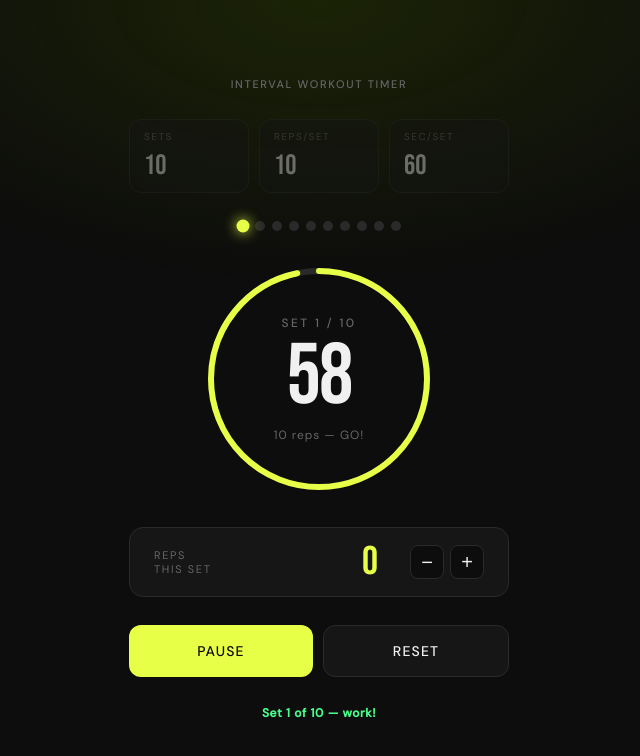
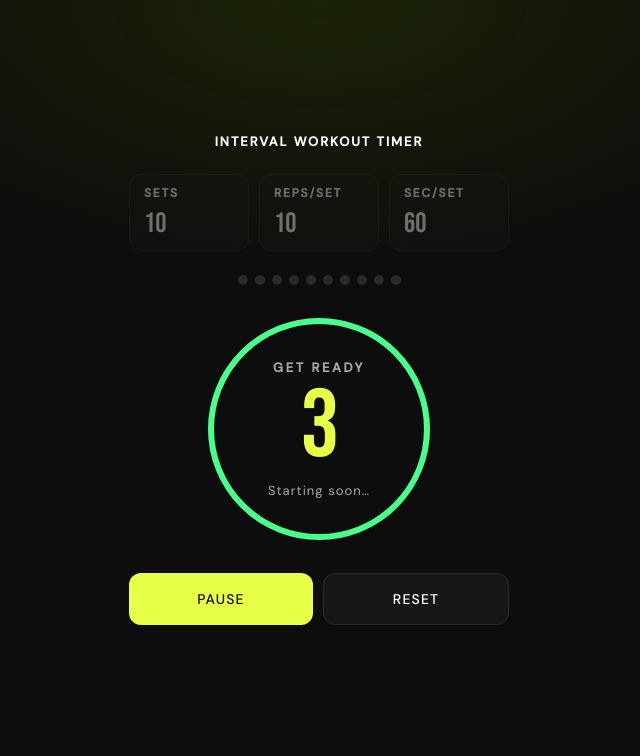
Before and after one commit to stackmochris/Tools, a plain HTML site: page set_timer.html in a window 1280 px wide. Both pictures are taken after a click on the button "START". Shown: the whole page, without its empty margins (321-961 px from the left). Drawn offline with Linux system fonts and the light colour scheme.

Commit message:
set_timer.html

```diff
--- a/set_timer.html
+++ b/set_timer.html
@@ -13,11 +13,14 @@
     --border: #2a2a2a;
     --accent: #e8ff47;
     --accent-dim: #b8cc30;
-    --text: #f0f0f0;
-    --muted: #666;
+    --text: #ffffff;
+    --muted: #aaaaaa;
     --danger: #ff4747;
     --warn: #ff9f47;
     --go: #47ff8a;
+    --ring-green: #47ff8a;
+    --ring-orange: #ff9f47;
+    --ring-red: #ff4747;
   }
 
   * { box-sizing: border-box; margin: 0; padding: 0; }
@@ -60,18 +63,19 @@
     display: flex;
     flex-direction: column;
     align-items: center;
-    gap: 28px;
+    gap: 24px;
     position: relative;
     z-index: 1;
   }
 
+  /* HEADER */
   .header {
     text-align: center;
     letter-spacing: 0.15em;
-    font-size: 11px;
-    font-weight: 500;
+    font-size: 13px;
+    font-weight: 600;
     text-transform: uppercase;
-    color: var(--muted);
+    color: var(--text);
   }
 
   /* SET INDICATORS */
@@ -114,13 +118,13 @@
   .ring-bg { fill: none; stroke: var(--border); stroke-width: 6; }
   .ring-fill {
     fill: none;
-    stroke: var(--accent);
+    stroke: var(--ring-green);
     stroke-width: 6;
     stroke-linecap: round;
     transition: stroke-dashoffset 0.5s linear, stroke 0.3s;
   }
-  .ring-fill.warn { stroke: var(--warn); }
-  .ring-fill.danger { stroke: var(--danger); }
+  .ring-fill.phase-orange { stroke: var(--ring-orange); }
+  .ring-fill.phase-red    { stroke: var(--ring-red); }
 
   .clock-inner {
     text-align: center;
@@ -129,8 +133,8 @@
 
   .set-label {
     font-family: 'DM Sans', sans-serif;
-    font-size: 12px;
-    font-weight: 500;
+    font-size: 13px;
+    font-weight: 600;
     letter-spacing: 0.2em;
     text-transform: uppercase;
     color: var(--muted);
@@ -145,60 +149,16 @@
     color: var(--text);
     transition: color 0.3s;
   }
-  .time-display.warn { color: var(--warn); }
-  .time-display.danger { color: var(--danger); }
+  .time-display.phase-orange { color: var(--ring-orange); }
+  .time-display.phase-red    { color: var(--ring-red); }
+  .time-display.countdown    { color: var(--accent); font-size: 96px; }
 
   .rep-hint {
-    font-size: 12px;
+    font-size: 13px;
     color: var(--muted);
     margin-top: 6px;
     letter-spacing: 0.08em;
   }
-
-  /* REP COUNTER */
-  .rep-row {
-    display: flex;
-    align-items: center;
-    gap: 16px;
-    background: var(--surface);
-    border: 1px solid var(--border);
-    border-radius: 14px;
-    padding: 14px 24px;
-    width: 100%;
-  }
-  .rep-label {
-    font-size: 11px;
-    text-transform: uppercase;
-    letter-spacing: 0.15em;
-    color: var(--muted);
-    flex: 1;
-  }
-  .rep-count {
-    font-family: 'Bebas Neue', sans-serif;
-    font-size: 40px;
-    color: var(--accent);
-    line-height: 1;
-    min-width: 48px;
-    text-align: center;
-  }
-  .rep-btns { display: flex; gap: 6px; }
-  .rep-btn {
-    width: 34px;
-    height: 34px;
-    border-radius: 8px;
-    border: 1px solid var(--border);
-    background: var(--bg);
-    color: var(--text);
-    font-size: 20px;
-    cursor: pointer;
-    display: flex;
-    align-items: center;
-    justify-content: center;
-    transition: all 0.15s;
-    line-height: 1;
-  }
-  .rep-btn:hover { background: var(--border); border-color: #444; }
-  .rep-btn:active { transform: scale(0.93); }
 
   /* CONTROLS */
   .controls { display: flex; gap: 10px; width: 100%; }
@@ -232,7 +192,7 @@
 
   /* STATUS MESSAGE */
   .status-msg {
-    font-size: 12px;
+    font-size: 13px;
     color: var(--muted);
     text-align: center;
     letter-spacing: 0.05em;
@@ -258,10 +218,11 @@
     gap: 6px;
   }
   .setting-block label {
-    font-size: 10px;
+    font-size: 12px;
     text-transform: uppercase;
     letter-spacing: 0.15em;
-    color: var(--muted);
+    color: var(--text);
+    font-weight: 600;
   }
   .setting-block input {
     background: transparent;
@@ -306,7 +267,7 @@
 <div class="container">
   <div class="header">Interval Workout Timer</div>
 
-  <!-- Settings (shown before start) -->
+  <!-- Settings -->
   <div class="settings-row" id="settingsRow">
     <div class="setting-block">
       <label>Sets</label>
@@ -339,16 +300,6 @@
     </div>
   </div>
 
-  <!-- Rep counter -->
-  <div class="rep-row">
-    <div class="rep-label">Reps<br>this set</div>
-    <div class="rep-count" id="repCount">0</div>
-    <div class="rep-btns">
-      <button class="rep-btn" id="repMinus">−</button>
-      <button class="rep-btn" id="repPlus">+</button>
-    </div>
-  </div>
-
   <!-- Controls -->
   <div class="controls">
     <button class="btn btn-start" id="startBtn">START</button>
@@ -365,25 +316,42 @@
 </div>
 
 <script>
-const CIRCUMFERENCE = 2 * Math.PI * 108; // 678.6
+const CIRCUMFERENCE = 2 * Math.PI * 108;
 
 let totalSets, repsPerSet, secsPerSet;
 let currentSet = 0;
 let secondsLeft = 0;
-let repsThisSet = 0;
 let running = false;
 let intervalId = null;
-let repLog = []; // reps completed per set
+let repLog = [];
 let audioCtx = null;
+let wakeLock = null;
+let countingDown = false;
+let cdIntervalId = null;
 
 const $ = id => document.getElementById(id);
 
+// ── Wake Lock — keep screen on ───────────────────────────────
+async function requestWakeLock() {
+  if ('wakeLock' in navigator) {
+    try { wakeLock = await navigator.wakeLock.request('screen'); } catch(e) {}
+  }
+}
+async function releaseWakeLock() {
+  if (wakeLock) { try { await wakeLock.release(); } catch(e) {} wakeLock = null; }
+}
+document.addEventListener('visibilitychange', () => {
+  if (document.visibilityState === 'visible' && running) requestWakeLock();
+});
+
+// ── Settings ─────────────────────────────────────────────────
 function getSettings() {
-  totalSets = parseInt($('totalSets').value) || 10;
+  totalSets  = parseInt($('totalSets').value)  || 10;
   repsPerSet = parseInt($('repsPerSet').value) || 10;
   secsPerSet = parseInt($('secsPerSet').value) || 60;
 }
 
+// ── Dots ─────────────────────────────────────────────────────
 function buildDots() {
   const track = $('setTrack');
   track.innerHTML = '';
@@ -403,41 +371,70 @@ function updateDots() {
   }
 }
 
+// ── Ring colour phases ───────────────────────────────────────
+// Green: first 30s elapsed (secs remaining > secsPerSet-30)
+// Orange: 30-45s elapsed
+// Red: 45s+ elapsed
 function updateRing(secs) {
+  const elapsed = secsPerSet - secs;
   const fraction = secs / secsPerSet;
   const offset = CIRCUMFERENCE * (1 - fraction);
   const ring = $('ringFill');
+  const td   = $('timeDisplay');
+
   ring.style.strokeDashoffset = offset;
-  const td = $('timeDisplay');
   ring.className = 'ring-fill';
-  td.className = 'time-display';
-  if (secs <= 10) { ring.classList.add('danger'); td.classList.add('danger'); }
-  else if (secs <= 20) { ring.classList.add('warn'); td.classList.add('warn'); }
+  td.className   = 'time-display';
+
+  if (elapsed >= 45) {
+    ring.classList.add('phase-red');
+    td.classList.add('phase-red');
+  } else if (elapsed >= 30) {
+    ring.classList.add('phase-orange');
+    td.classList.add('phase-orange');
+  }
+  // else: green (default stroke colour, no extra class)
 }
 
-function beep(type = 'start') {
+// ── Audio ────────────────────────────────────────────────────
+function beep(type) {
   if (!audioCtx) audioCtx = new (window.AudioContext || window.webkitAudioContext)();
-  const osc = audioCtx.createOscillator();
+  const osc  = audioCtx.createOscillator();
   const gain = audioCtx.createGain();
   osc.connect(gain); gain.connect(audioCtx.destination);
-  if (type === 'start') {
+
+  switch(type) {
+    case 'start':
       osc.frequency.setValueAtTime(880, audioCtx.currentTime);
       osc.frequency.setValueAtTime(1100, audioCtx.currentTime + 0.1);
-    gain.gain.setValueAtTime(0.3, audioCtx.currentTime);
+      gain.gain.setValueAtTime(0.35, audioCtx.currentTime);
       gain.gain.exponentialRampToValueAtTime(0.001, audioCtx.currentTime + 0.35);
       osc.start(); osc.stop(audioCtx.currentTime + 0.35);
-  } else if (type === 'warn') {
+      break;
+
+    case 'tick':
+      // Short click for 56/57/58/59s tones
+      osc.frequency.setValueAtTime(1000, audioCtx.currentTime);
+      gain.gain.setValueAtTime(0.15, audioCtx.currentTime);
+      gain.gain.exponentialRampToValueAtTime(0.001, audioCtx.currentTime + 0.07);
+      osc.start(); osc.stop(audioCtx.currentTime + 0.07);
+      break;
+
+    case 'countdown':
       osc.frequency.setValueAtTime(660, audioCtx.currentTime);
-    gain.gain.setValueAtTime(0.15, audioCtx.currentTime);
-    gain.gain.exponentialRampToValueAtTime(0.001, audioCtx.currentTime + 0.2);
-    osc.start(); osc.stop(audioCtx.currentTime + 0.2);
-  } else if (type === 'done') {
+      gain.gain.setValueAtTime(0.2, audioCtx.currentTime);
+      gain.gain.exponentialRampToValueAtTime(0.001, audioCtx.currentTime + 0.15);
+      osc.start(); osc.stop(audioCtx.currentTime + 0.15);
+      break;
+
+    case 'done':
       osc.frequency.setValueAtTime(1320, audioCtx.currentTime);
       osc.frequency.setValueAtTime(1100, audioCtx.currentTime + 0.15);
-    osc.frequency.setValueAtTime(880, audioCtx.currentTime + 0.3);
+      osc.frequency.setValueAtTime(880,  audioCtx.currentTime + 0.3);
       gain.gain.setValueAtTime(0.3, audioCtx.currentTime);
       gain.gain.exponentialRampToValueAtTime(0.001, audioCtx.currentTime + 0.5);
       osc.start(); osc.stop(audioCtx.currentTime + 0.5);
+      break;
   }
 }
 
@@ -447,17 +444,45 @@ function flash() {
   setTimeout(() => f.classList.remove('active'), 200);
 }
 
+// ── 5-second pre-start countdown ────────────────────────────
+function runCountdown(callback) {
+  countingDown = true;
+  let count = 5;
+
+  $('setLabel').textContent   = 'GET READY';
+  $('timeDisplay').className  = 'time-display countdown';
+  $('timeDisplay').textContent = count;
+  $('repHint').textContent    = 'Starting soon…';
+  $('statusMsg').textContent  = '';
+  $('statusMsg').className    = 'status-msg';
+  $('ringFill').className     = 'ring-fill';
+  $('ringFill').style.strokeDashoffset = 0;
+  beep('countdown');
+
+  cdIntervalId = setInterval(() => {
+    count--;
+    if (count > 0) {
+      $('timeDisplay').textContent = count;
+      beep('countdown');
+    } else {
+      clearInterval(cdIntervalId);
+      countingDown = false;
+      callback();
+    }
+  }, 1000);
+}
+
+// ── Set logic ────────────────────────────────────────────────
 function startSet(setNum) {
-  currentSet = setNum;
+  currentSet  = setNum;
   secondsLeft = secsPerSet;
-  repsThisSet = 0;
-  $('repCount').textContent = '0';
   updateDots();
-  $('setLabel').textContent = `SET ${currentSet} / ${totalSets}`;
+  $('setLabel').textContent   = `SET ${currentSet} / ${totalSets}`;
   $('timeDisplay').textContent = secondsLeft;
-  $('repHint').textContent = `${repsPerSet} reps — GO!`;
-  $('statusMsg').textContent = `Set ${currentSet} of ${totalSets} — work!`;
-  $('statusMsg').className = 'status-msg go';
+  $('timeDisplay').className  = 'time-display';
+  $('repHint').textContent    = `${repsPerSet} reps — GO!`;
+  $('statusMsg').textContent  = `Set ${currentSet} of ${totalSets} — work!`;
+  $('statusMsg').className    = 'status-msg go';
   updateRing(secondsLeft);
   beep('start');
   flash();
@@ -466,16 +491,18 @@ function startSet(setNum) {
 function endWorkout() {
   running = false;
   clearInterval(intervalId);
-  $('startBtn').textContent = 'START';
-  $('setLabel').textContent = 'Complete!';
+  releaseWakeLock();
+  $('startBtn').textContent    = 'START';
+  $('setLabel').textContent    = 'Complete!';
   $('timeDisplay').textContent = '✓';
-  $('timeDisplay').className = 'time-display';
-  $('repHint').textContent = '';
-  $('statusMsg').textContent = '';
+  $('timeDisplay').className   = 'time-display';
+  $('repHint').textContent     = '';
+  $('statusMsg').textContent   = '';
   $('ringFill').style.strokeDashoffset = 0;
+  $('ringFill').className = 'ring-fill';
 
-  const totalReps = repLog.reduce((a, b) => a + b, 0);
-  $('completeStats').textContent = `${totalSets} sets · ${totalReps} total reps · ${Math.round(totalSets * secsPerSet / 60)} min`;
+  $('completeStats').textContent =
+    `${totalSets} sets · ${Math.round(totalSets * secsPerSet / 60)} min`;
   $('completeBanner').classList.add('show');
   beep('done');
   flash();
@@ -485,10 +512,12 @@ function tick() {
   secondsLeft--;
   $('timeDisplay').textContent = secondsLeft;
   updateRing(secondsLeft);
-  if (secondsLeft === 10) beep('warn');
+
+  // Tones at 56, 57, 58, 59 seconds (i.e. when 4, 3, 2, 1 seconds remain)
+  if (secondsLeft >= 1 && secondsLeft <= 4) beep('tick');
 
   if (secondsLeft <= 0) {
-    repLog.push(repsThisSet);
+    repLog.push(0);
     if (currentSet >= totalSets) {
       endWorkout();
     } else {
@@ -497,60 +526,69 @@ function tick() {
   }
 }
 
+// ── Start / Pause / Resume ───────────────────────────────────
 function startStop() {
   if (!running) {
     getSettings();
     buildDots();
     $('completeBanner').classList.remove('show');
-    if (currentSet === 0) {
-      // fresh start
+    $('settingsRow').style.opacity      = '0.4';
+    $('settingsRow').style.pointerEvents = 'none';
     running = true;
     $('startBtn').textContent = 'PAUSE';
-      $('settingsRow').style.opacity = '0.4';
-      $('settingsRow').style.pointerEvents = 'none';
+    requestWakeLock();
+
+    if (currentSet === 0) {
+      // Fresh start with 5s countdown
+      runCountdown(() => {
         startSet(1);
         intervalId = setInterval(tick, 1000);
+      });
     } else {
-      // resume
-      running = true;
-      $('startBtn').textContent = 'PAUSE';
+      // Resume
       intervalId = setInterval(tick, 1000);
     }
   } else {
+    // Pause — but not during countdown
+    if (countingDown) {
+      clearInterval(cdIntervalId);
+      countingDown = false;
+    }
     running = false;
     clearInterval(intervalId);
-    $('startBtn').textContent = 'RESUME';
+    releaseWakeLock();
+    $('startBtn').textContent  = 'RESUME';
     $('statusMsg').textContent = 'Paused';
-    $('statusMsg').className = 'status-msg';
+    $('statusMsg').className   = 'status-msg';
   }
 }
 
 function reset() {
-  running = false;
+  running      = false;
+  countingDown = false;
   clearInterval(intervalId);
+  clearInterval(cdIntervalId);
+  releaseWakeLock();
   currentSet = 0;
-  repLog = [];
-  repsThisSet = 0;
+  repLog     = [];
   getSettings();
   buildDots();
-  $('repCount').textContent = '0';
-  $('setLabel').textContent = 'Set — / —';
+  $('setLabel').textContent    = 'Set — / —';
   $('timeDisplay').textContent = secsPerSet;
-  $('timeDisplay').className = 'time-display';
-  $('repHint').textContent = 'Press Start';
-  $('statusMsg').textContent = 'Configure sets above, then press Start';
-  $('statusMsg').className = 'status-msg';
-  $('startBtn').textContent = 'START';
+  $('timeDisplay').className   = 'time-display';
+  $('repHint').textContent     = 'Press Start';
+  $('statusMsg').textContent   = 'Configure sets above, then press Start';
+  $('statusMsg').className     = 'status-msg';
+  $('startBtn').textContent    = 'START';
   $('ringFill').style.strokeDashoffset = 0;
+  $('ringFill').className      = 'ring-fill';
   $('completeBanner').classList.remove('show');
-  $('settingsRow').style.opacity = '1';
+  $('settingsRow').style.opacity      = '1';
   $('settingsRow').style.pointerEvents = 'auto';
 }
 
 $('startBtn').addEventListener('click', startStop);
 $('resetBtn').addEventListener('click', reset);
-$('repPlus').addEventListener('click', () => { repsThisSet++; $('repCount').textContent = repsThisSet; });
-$('repMinus').addEventListener('click', () => { if (repsThisSet > 0) { repsThisSet--; $('repCount').textContent = repsThisSet; } });
 
 // Init
 getSettings();
```
Lines whose indentation alone changed are shown as unchanged.
